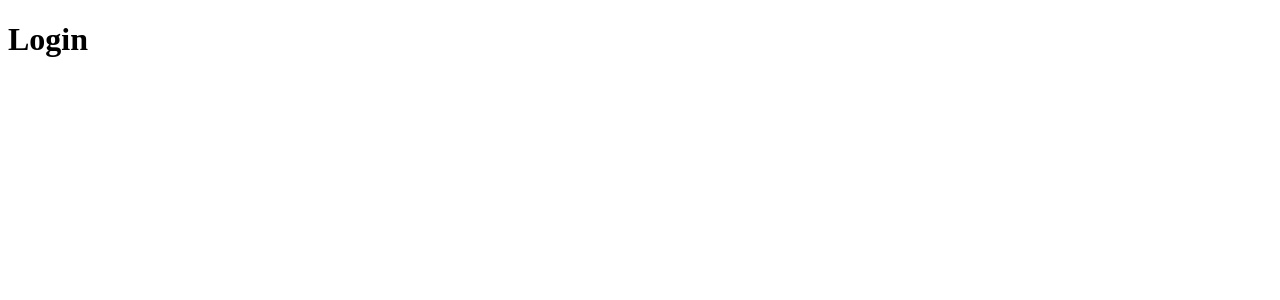
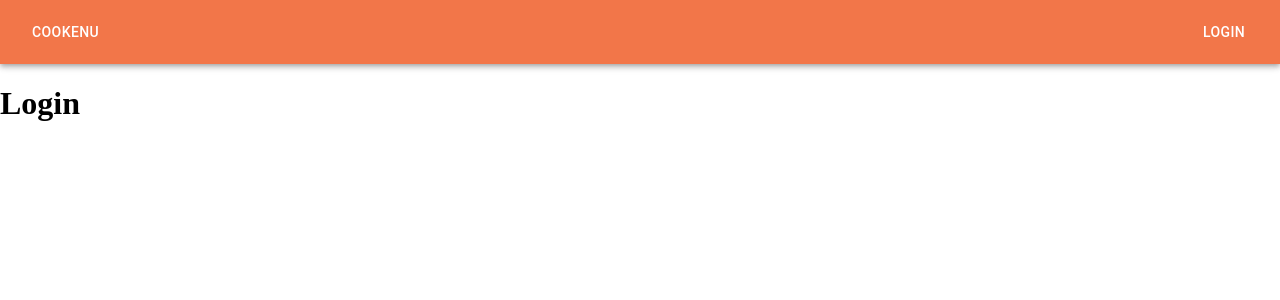
Before and after one commit to Pereira-Araujo/Estudos, a React (Create React App) app in the folder React_Js_learning/Revisao/app/: page /login in a window 1280 px wide. Shown: the top 300 px of the page. Built offline with nearby package versions, Linux system fonts and the light colour scheme.

Commit message:
Componente Header com material-ui

```diff
--- a/React_Js_learning/Revisao/app/public/index.html
+++ b/React_Js_learning/Revisao/app/public/index.html
@@ -25,6 +25,16 @@
       Learn how to configure a non-root public URL by running `npm run build`.
     -->
     <title>React App</title>
+    <style>
+      html,
+      body,
+      #root{
+        margin:0;
+        padding:0;
+        width:100%;
+        min-height:100vh;
+      }
+    </style>
   </head>
   <body>
     <noscript>You need to enable JavaScript to run this app.</noscript>
--- /dev/null
+++ b/React_Js_learning/Revisao/app/src/components/Header/index.jsx
@@ -0,0 +1,21 @@
+
+import AppBar from "@material-ui/core/AppBar";
+import Button from "@material-ui/core/Button";
+import {StyleToolbar} from "./style";
+
+import {useHistory} from 'react-router-dom'
+import {gotToLogin,gotToListRecipes} from '../../routes/coordinator'
+
+const Header = () => {
+  const history = useHistory()
+
+  return (
+    <AppBar position="static">
+      <StyleToolbar>
+        <Button onClick={()=> gotToListRecipes(history)} color="inherit">Cookenu</Button>
+        <Button onClick={()=> gotToLogin(history)}  color="inherit">Login</Button>
+      </StyleToolbar>
+    </AppBar>
+  );
+};
+export default Header;
--- /dev/null
+++ b/React_Js_learning/Revisao/app/src/components/Header/style.js
@@ -0,0 +1,8 @@
+import styled from "styled-components";
+import Toolbar from "@material-ui/core/Toolbar";
+
+export const StyleToolbar = styled(Toolbar)`
+  display: flex;
+  flex-direction:row;
+  justify-content:space-between;
+`;
--- a/React_Js_learning/Revisao/app/src/routes/Router.js
+++ b/React_Js_learning/Revisao/app/src/routes/Router.js
@@ -7,9 +7,12 @@
 import RecipesDetails from "../pages/RecipesDetailsPage/index";
 import Error from "../pages/ErrorPage/index";
 
+import Header from '../components/Header/index'
+
 const Routes = () => {
   return (
     <BrowserRouter>
+    <Header/>
       <Switch>
         <Route exact path='/login'>
           <Login  />
```
Also changed, not shown: React_Js_learning/Revisao/app/src/components/Header/index.js (deleted).
